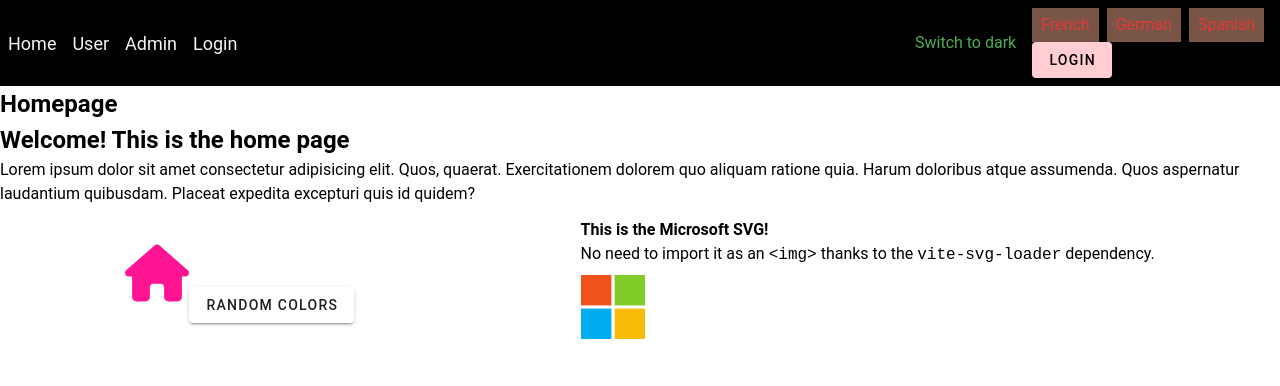
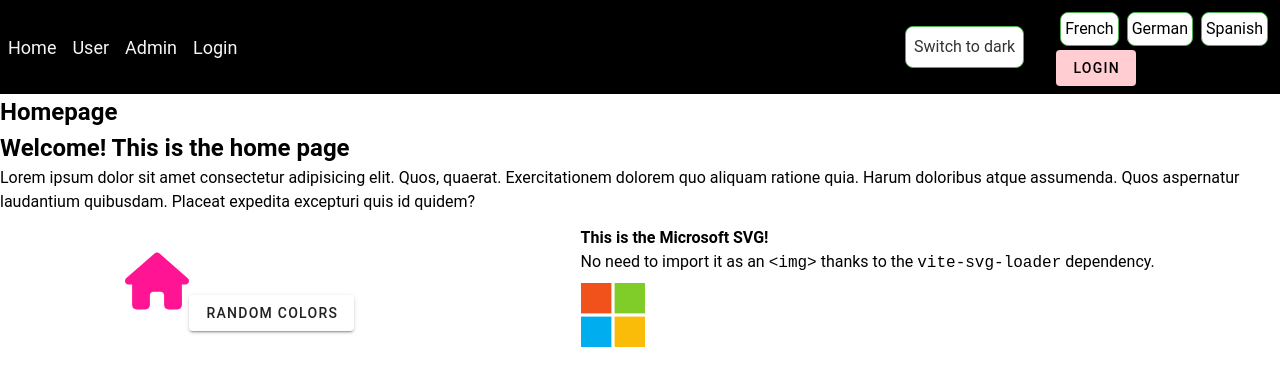
Before and after one commit to Louis-Gonzalez/starterPack, a Nuxt app: page / in a window 1280 px wide. Shown: the top 386 px of the page. Built offline with nearby package versions, Linux system fonts and the light colour scheme.

Commit message:
UDT css btn locale

```diff
--- a/components/common/LangSwitcher.vue
+++ b/components/common/LangSwitcher.vue
@@ -1,5 +1,9 @@
 <script setup>
 import { useCookie } from '#app'
+
+defineProps({
+  themeClass: String
+})
 
 const { locale, locales, setLocale } = useI18n()
 const userLanguage = useCookie('i18n', {
@@ -16,8 +20,9 @@ async function changeLocale(newLocale) {
 }
 </script>
 
-<template>
+<template :class="themeClass">
   <button
+    class="ma-1 pa-1"
     v-for="loc in availableLocales"
     :key="loc.code"
     @click="changeLocale(loc.code)"
@@ -27,12 +32,16 @@ async function changeLocale(newLocale) {
 </template>
 
 <style scoped>
-button {
-  margin-right: 0.5rem;
-  padding: 0.25rem 0.5rem;
-  border: 1px solid var(--color-color3);
-  background: var(--color-color3);
-  cursor: pointer;
-  color: var(--color-primary);
+.dark-theme button {
+  border-radius: 0.5rem;
+  background-color: #333;
+  color: white;
+  border: 1px solid var(--color-success);
+}
+.light-theme button {
+  border-radius: 0.5rem;
+  background-color: #fff;
+  color: black;
+  border: 1px solid var(--color-success);
 }
 </style>
--- a/components/common/Navbar.vue
+++ b/components/common/Navbar.vue
@@ -1,5 +1,5 @@
 <template>
-  <nav class="navbar">
+  <nav :class="themeClass" class="navbar">
     <div class="nav-links">
       <div v-for="route in routeList" :key="route.path">
         <NuxtLink :to="route.path">{{ route.name }}</NuxtLink>
@@ -16,7 +16,7 @@
         </button>
       </div>
       <div>
-        <LangSwitcher />
+        <LangSwitcher :class="themeClass" />
         <div v-if="token">
           <v-btn color="error" outlined @click="logOut"> Logout</v-btn>
         </div>
@@ -83,6 +83,10 @@ const toggleTheme = () => {
   theme.global.name.value =
     theme.global.name.value === 'light' ? 'dark' : 'light';
 };
+
+const themeClass = computed(() => {
+  return theme.global.name.value === 'dark' ? 'dark-theme' : 'light-theme';
+});
 </script>
 
 <style scoped>
@@ -121,6 +125,20 @@ p {
 }
 
 .toggle-light-dark{
+  margin: 1rem;
+  padding: 0.5rem;
   color: var(--color-success);
+  border: 1px solid var(--color-success);
+  border-radius: 0.5rem;
+}
+
+.dark-theme .toggle-light-dark {
+  background-color: #333;
+  color: #fff;
+}
+
+.light-theme .toggle-light-dark {
+  background-color: #fff;
+  color: #333;
 }
 </style>
--- a/plugins/vuetify.ts
+++ b/plugins/vuetify.ts
@@ -24,6 +24,7 @@ export default defineNuxtPlugin((nuxt) => {
             color1: '#9C27B0',
             color2: '#FFEB3B',
             color3: '#795548',
+            color4: '#121212',
           },
         },
         dark: {
@@ -37,6 +38,7 @@ export default defineNuxtPlugin((nuxt) => {
             color1: '#CE93D8',
             color2: '#FFF176',
             color3: '#A1887F',
+            color4: '#FFCDD2',
             background: '#121212',
             text: '#FFFFFF',
           },
```
